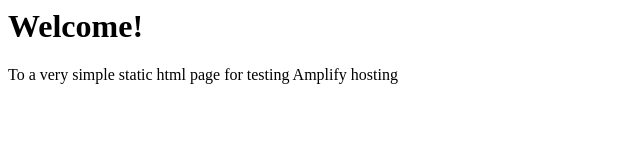
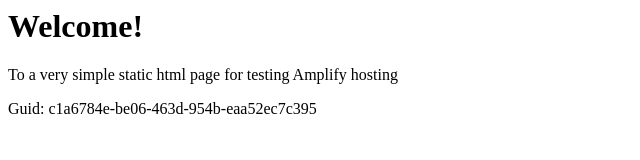
Before and after one commit to aws-aemilia-sfo/Github-PR-Commit-Integration-Test-DoNotTouch-GitHubAutoBuildCanaryTest-v1-preprod-us-west-1, a website: page src/index.html in a window 1280 px wide. Shown: the whole page, without its empty margins (0-640 px from the left). Drawn offline with Linux system fonts and the light colour scheme.

Commit message:
commit from integ tests

```diff
--- a/src/index.html
+++ b/src/index.html
@@ -1,3 +1,5 @@
+
+
 <html lang="en">
 
 <head>
@@ -10,6 +12,6 @@
 <body>
     <h1>Welcome!</h1>
     <p>To a very simple static html page for testing Amplify hosting</p>
-</body>
+    <p>Guid: c1a6784e-be06-463d-954b-eaa52ec7c395</p></body>
 
 </html>
```
